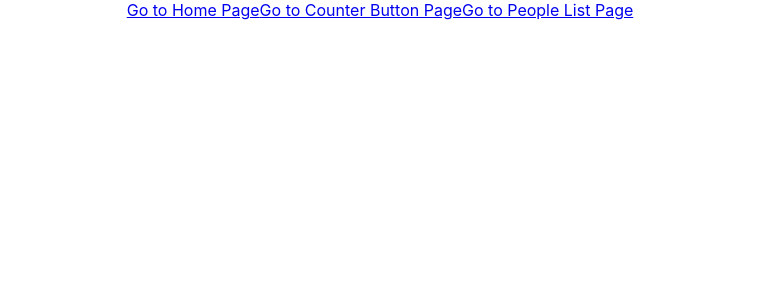
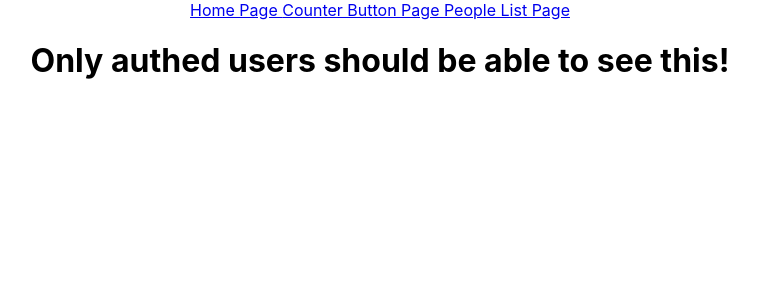
Before and after one commit to schulczistvanjr/sandbox, a React (Create React App) app: page /protected in a window 1280 px wide. Shown: the top 300 px of the page, without its empty margins (260-1018 px from the left). Built offline with nearby package versions, Linux system fonts and the light colour scheme.

Commit message:
Redirect in sandbox

```diff
--- a/package.json
+++ b/package.json
@@ -6,6 +6,7 @@
     "@testing-library/jest-dom": "^5.16.1",
     "@testing-library/react": "^12.1.2",
     "@testing-library/user-event": "^13.5.0",
+    "query-string": "^7.0.1",
     "react": "^17.0.2",
     "react-dom": "^17.0.2",
     "react-router-dom": "^6.2.1",
--- a/src/App.js
+++ b/src/App.js
@@ -1,17 +1,7 @@
 import './App.css';
 import React, { useState } from 'react';
 import { BrowserRouter as Router, Route, Routes, Link } from 'react-router-dom';
-import { Greeting } from './Greeting';
-import { PeopleList } from './PeopleList';
-import { CounterButton } from './CounterButton';
-import { CongratulationMessage } from './CongratulationMessage';
-import { HomePage, CounterButtonPage, PeopleListPage } from './pages';
-
-
-
-// const displayAlert = () => {
-//   alert('hejho');
-// }
+import { HomePage, CounterButtonPage, PeopleListPage, NotFoundPage, ProtectedPage } from './pages';
 
 function App() {
   const [numberOfClicks, setNumberOfClicks] = useState(0);
@@ -22,13 +12,15 @@ function App() {
   return (
     <div className="App">
       <Router>
-      <Link to="/">Go to Home Page</Link>
-      <Link to="/counter">Go to Counter Button Page</Link>
-      <Link to="/people-list">Go to People List Page</Link>
+      <Link to="/"> Home Page </Link>
+      <Link to="/counter"> Counter Button Page </Link>
+      <Link to="/people-list"> People List Page</Link>
         <Routes>
-          <Route exact path="/" element={<HomePage/>} />
-          <Route path="/counter" element={<CounterButtonPage/>} />
-          <Route path="/people-list" element={<PeopleListPage/>} />
+          <Route exact path="/" element={<HomePage />} />
+          <Route path="/counter" element={<CounterButtonPage />} />
+          <Route path="/people-list" element={<PeopleListPage />} />
+          <Route path="/protected" element={<ProtectedPage />} />
+          <Route path="*" element={<NotFoundPage />} />
         </Routes>
       </Router>
     </div>
--- a/src/pages/CounterButtonPage.js
+++ b/src/pages/CounterButtonPage.js
@@ -1,9 +1,13 @@
 import React, { useState } from "react";
 import { CounterButton } from "../CounterButton";
 import { CongratulationMessage } from "../CongratulationMessage";
+import { useLocation } from "react-router-dom";
+import { parse } from "query-string";
 
-export const CounterButtonPage = (/*{ onIncrement, numberOfClicks }*/) => {
-    const [numberOfClicks, setNumberOfClicks] = useState(0);
+export const CounterButtonPage = () => {
+    const location = useLocation();
+    // const startingValue = parse(location.search).startingValue;
+    const [numberOfClicks, setNumberOfClicks] = useState(0); //useState(Number(startingValue));
     const [hideMessage, setHideMessage] = useState(false);
 
     const increment = () => { setNumberOfClicks(numberOfClicks + 1); }
--- /dev/null
+++ b/src/pages/NotFoundPage.js
@@ -0,0 +1,7 @@
+import React from 'react';
+
+export const NotFoundPage = () => {
+    return (
+        <h1>Page Not Found!</h1>
+    );
+}
--- /dev/null
+++ b/src/pages/ProtectedPage.js
@@ -0,0 +1,25 @@
+import React, { useEffect } from 'react';
+import { Navigate, useNavigate } from 'react-router-dom';
+
+export const ProtectedPage = () => {
+    const navigate = useNavigate();
+    const isAuthed = true;
+
+    useEffect(() => {
+        if (!isAuthed) {
+            navigate('/');
+        }
+    });
+
+    return (
+        <h1>Only authed users should be able to see this!</h1>
+    );
+
+
+    // return isAuthed
+    // ? (
+    //     <h1>Only authed users should be able to see this!</h1>
+    // ) : (
+    //     <Navigate to='/' />
+    // );
+}
--- a/src/pages/index.js
+++ b/src/pages/index.js
@@ -1,3 +1,5 @@
 export { CounterButtonPage } from './CounterButtonPage';
 export { HomePage } from './HomePage';
 export { PeopleListPage } from './PeopleListPage';
+export { ProtectedPage } from './ProtectedPage';
+export { NotFoundPage } from './NotFoundPage';
```
Also changed, not shown: 1 other file (tests, documents, lock files or other folders).
